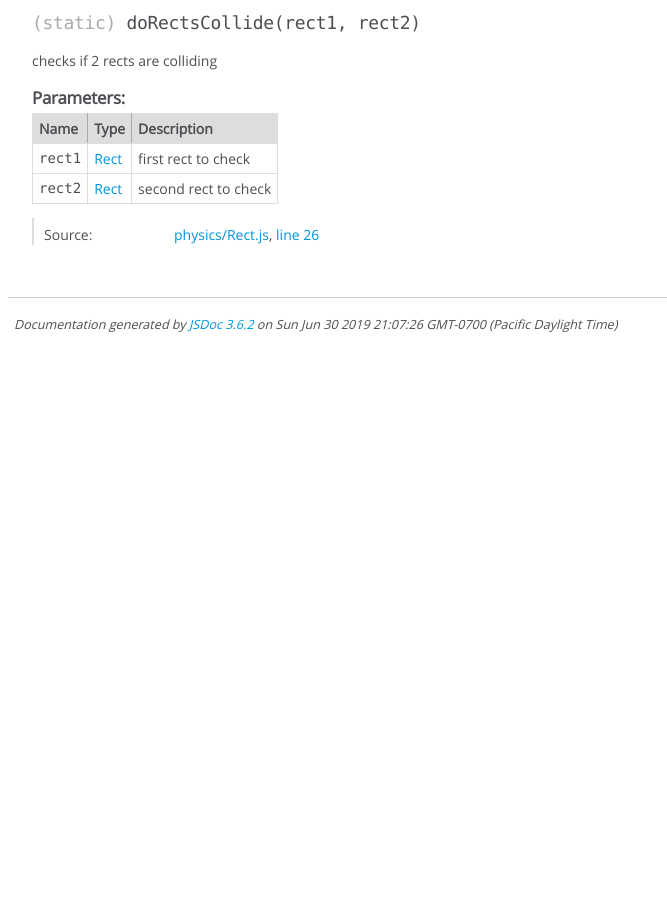
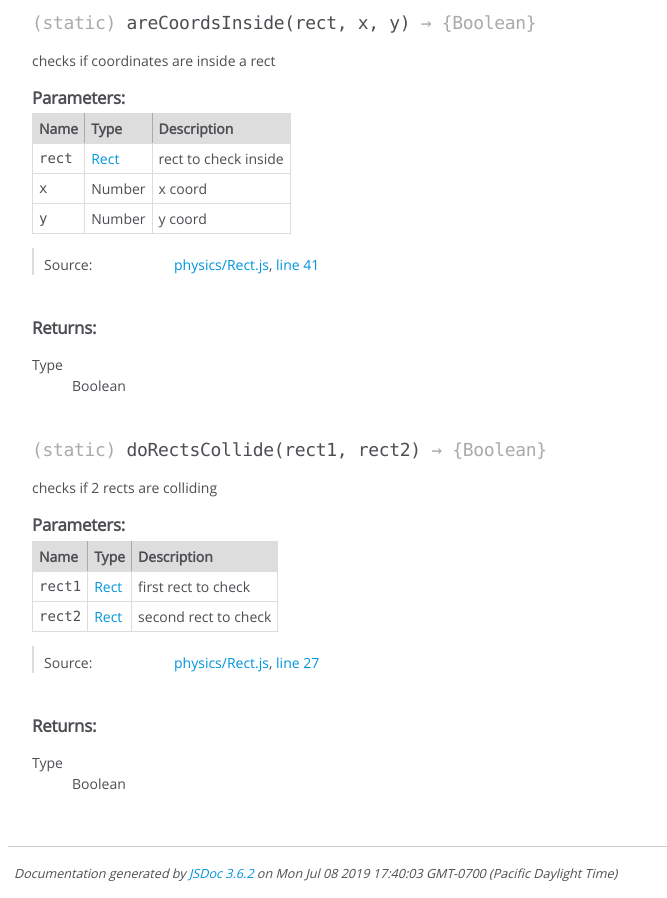
Before and after one commit to JustinAkaru/jacksnipe, a website: page docs/Rect.html in a window 1280 px wide. Shown: the part 783-1681 px from the top of the page, without its empty margins (0-667 px from the left). Before the commit the page ends 1132 px from the top, so only its background shows below. Drawn offline with Linux system fonts and the light colour scheme.

Commit message:
Added coord checking in rects, and coord converts

```diff
--- a/docs/Rect.html
+++ b/docs/Rect.html
@@ -281,7 +281,208 @@
 
 
 
-    <h4 class="name" id=".doRectsCollide"><span class="type-signature">(static) </span>doRectsCollide<span class="signature">(rect1, rect2)</span><span class="type-signature"></span></h4>
+    <h4 class="name" id=".areCoordsInside"><span class="type-signature">(static) </span>areCoordsInside<span class="signature">(rect, x, y)</span><span class="type-signature"> &rarr; {Boolean}</span></h4>
+
+
+
+
+
+
+<div class="description">
+    checks if coordinates are inside a rect
+</div>
+
+
+
+
+
+
+
+
+
+    <h5>Parameters:</h5>
+
+
+<table class="params">
+    <thead>
+    <tr>
+
+        <th>Name</th>
+
+
+        <th>Type</th>
+
+
+
+
+
+        <th class="last">Description</th>
+    </tr>
+    </thead>
+
+    <tbody>
+
+
+        <tr>
+
+                <td class="name"><code>rect</code></td>
+
+
+            <td class="type">
+
+
+<span class="param-type"><a href="Rect.html">Rect</a></span>
+
+
+
+            </td>
+
+
+
+
+
+            <td class="description last">rect to check inside</td>
+        </tr>
+
+
+
+        <tr>
+
+                <td class="name"><code>x</code></td>
+
+
+            <td class="type">
+
+
+<span class="param-type">Number</span>
+
+
+
+            </td>
+
+
+
+
+
+            <td class="description last">x coord</td>
+        </tr>
+
+
+
+        <tr>
+
+                <td class="name"><code>y</code></td>
+
+
+            <td class="type">
+
+
+<span class="param-type">Number</span>
+
+
+
+            </td>
+
+
+
+
+
+            <td class="description last">y coord</td>
+        </tr>
+
+
+    </tbody>
+</table>
+
+
+
+
+
+
+<dl class="details">
+
+
+
+
+
+
+
+
+
+
+
+
+
+
+
+
+
+
+
+
+
+
+
+
+
+
+    <dt class="tag-source">Source:</dt>
+    <dd class="tag-source"><ul class="dummy"><li>
+        <a href="physics_Rect.js.html">physics/Rect.js</a>, <a href="physics_Rect.js.html#line41">line 41</a>
+    </li></ul></dd>
+
+
+
+
+
+
+
+</dl>
+
+
+
+
+
+
+
+
+
+
+
+
+
+
+
+<h5>Returns:</h5>
+
+
+
+
+<dl>
+    <dt>
+        Type
+    </dt>
+    <dd>
+
+<span class="param-type">Boolean</span>
+
+
+    </dd>
+</dl>
+
+
+
+
+
+
+
+
+
+
+
+
+
+    <h4 class="name" id=".doRectsCollide"><span class="type-signature">(static) </span>doRectsCollide<span class="signature">(rect1, rect2)</span><span class="type-signature"> &rarr; {Boolean}</span></h4>
 
 
 
@@ -405,7 +606,7 @@
 
     <dt class="tag-source">Source:</dt>
     <dd class="tag-source"><ul class="dummy"><li>
-        <a href="physics_Rect.js.html">physics/Rect.js</a>, <a href="physics_Rect.js.html#line26">line 26</a>
+        <a href="physics_Rect.js.html">physics/Rect.js</a>, <a href="physics_Rect.js.html#line27">line 27</a>
     </li></ul></dd>
 
 
@@ -428,6 +629,24 @@
 
 
 
+
+
+<h5>Returns:</h5>
+
+
+
+
+<dl>
+    <dt>
+        Type
+    </dt>
+    <dd>
+
+<span class="param-type">Boolean</span>
+
+
+    </dd>
+</dl>
 
 
 
@@ -457,7 +676,7 @@
 <br class="clear">
 
 <footer>
-    Documentation generated by <a href="https://github.com/jsdoc/jsdoc">JSDoc 3.6.2</a> on Sun Jun 30 2019 21:07:26 GMT-0700 (Pacific Daylight Time)
+    Documentation generated by <a href="https://github.com/jsdoc/jsdoc">JSDoc 3.6.2</a> on Mon Jul 08 2019 17:40:03 GMT-0700 (Pacific Daylight Time)
 </footer>
 
 <script> prettyPrint(); </script>
--- a/package.json
+++ b/package.json
@@ -19,6 +19,6 @@
   "homepage": "https://github.com/JustinAkaru/jacksnipe#readme",
   "devDependencies": {
     "jsdoc": "^3.6.2",
-    "outwalk": "^1.3.3"
+    "outwalk": "^1.4.0"
   }
 }
```
Also changed, not shown: docs/Actor.html (+1 -1 lines), docs/Camera.html (+179 -1 lines), docs/Display.html (+4 -4 lines), docs/Stage.html (+1 -1 lines), docs/graphics_Camera.js.html (+18 -5 lines), docs/graphics_Display.js.html (+2 -1 lines), docs/index.html (+1 -1 lines), docs/objects_Actor.js.html (+1 -1 lines), docs/objects_Stage.js.html (+1 -1 lines), docs/physics_Rect.js.html (+16 -1 lines), src/graphics/Camera.js (+13 -0 lines), src/physics/Rect.js (+15 -0 lines), build/jacksnipe.js, 1 other file.
